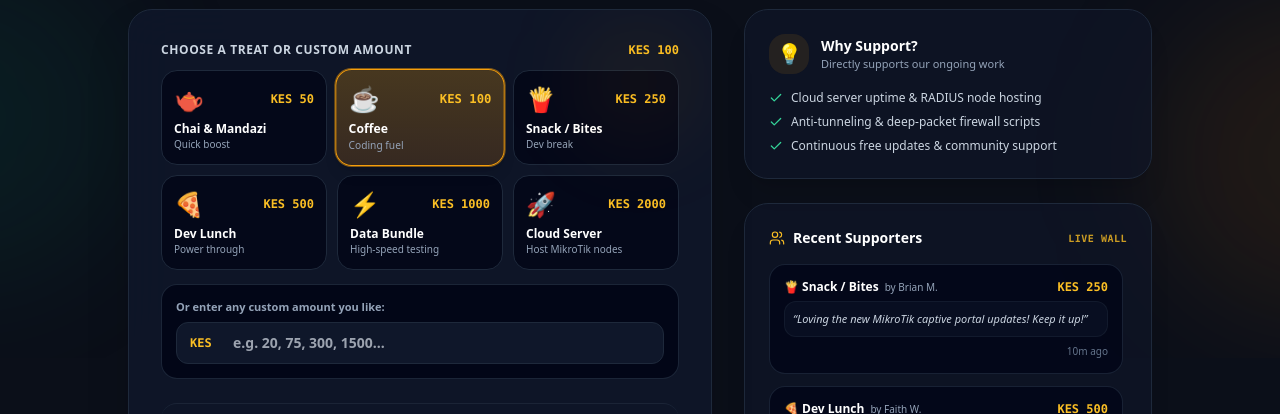
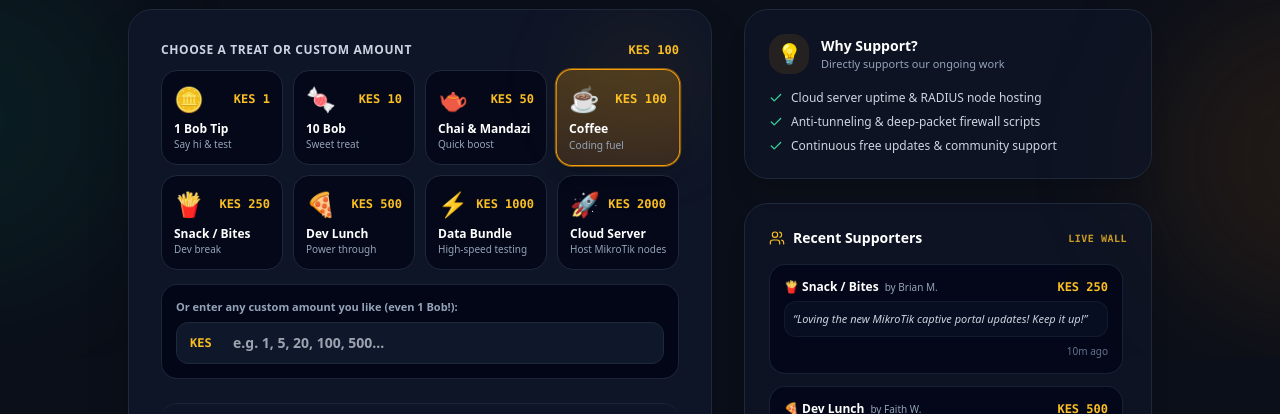
Before and after one commit to rayke455/mashupkgrid-isp, a Next.js app in the folder apps/web/: page /donate in a window 1280 px wide. Shown: the part 442-856 px from the top of the page. Built offline with nearby package versions, Linux system fonts and the light colour scheme; no server answers.

Commit message:
feat(donate): allow 1 Bob tips and custom donations down to KES 1

```diff
--- a/apps/web/src/app/donate/page.tsx
+++ b/apps/web/src/app/donate/page.tsx
@@ -22,6 +22,8 @@ interface DonationGift {
 }
 
 const DONATION_GIFTS: DonationGift[] = [
+  { id: "bob1", emoji: "🪙", label: "1 Bob Tip", amount: 1, desc: "Say hi & test" },
+  { id: "bob10", emoji: "🍬", label: "10 Bob", amount: 10, desc: "Sweet treat" },
   { id: "chai", emoji: "🫖", label: "Chai & Mandazi", amount: 50, desc: "Quick boost" },
   { id: "coffee", emoji: "☕", label: "Coffee", amount: 100, desc: "Coding fuel" },
   { id: "snack", emoji: "🍟", label: "Snack / Bites", amount: 250, desc: "Dev break" },
@@ -329,8 +331,8 @@ export default function DonateCoffeePage() {
       return;
     }
 
-    if (donationAmount < 10) {
-      setErrorMsg("Please enter an amount of at least KES 10.");
+    if (donationAmount < 1) {
+      setErrorMsg("Please enter an amount of at least KES 1 (1 Bob).");
       return;
     }
 
@@ -460,8 +462,8 @@ export default function DonateCoffeePage() {
                   </span>
                 </div>
 
-                {/* 6 Preset Gifts */}
-                <div className="grid grid-cols-2 sm:grid-cols-3 gap-2.5 mb-3.5">
+                {/* Preset Gifts */}
+                <div className="grid grid-cols-2 sm:grid-cols-4 gap-2.5 mb-3.5">
                   {DONATION_GIFTS.map((gift) => {
                     const isSelected = !isCustom && selectedGiftId === gift.id;
                     return (
@@ -493,7 +495,7 @@ export default function DonateCoffeePage() {
                 {/* Prominent Custom Amount Input */}
                 <div className="p-3.5 rounded-2xl bg-slate-950 border border-slate-800/90 space-y-1.5">
                   <label className="block text-[11px] font-semibold text-slate-400">
-                    Or enter any custom amount you like:
+                    Or enter any custom amount you like (even 1 Bob!):
                   </label>
                   <div className="relative">
                     <span className="absolute left-3.5 top-1/2 -translate-y-1/2 text-xs font-bold text-amber-400 font-mono">
@@ -501,8 +503,8 @@ export default function DonateCoffeePage() {
                     </span>
                     <input
                       type="number"
-                      min="10"
-                      step="10"
+                      min="1"
+                      step="1"
                       value={customAmountText}
                       onChange={(e) => handleCustomAmountChange(e.target.value)}
                       onKeyDown={(e) => {
@@ -511,7 +513,7 @@ export default function DonateCoffeePage() {
                           focusAndScrollToPhone();
                         }
                       }}
-                      placeholder="e.g. 20, 75, 300, 1500..."
+                      placeholder="e.g. 1, 5, 20, 100, 500..."
                       className={`w-full pl-14 pr-4 py-2.5 rounded-xl bg-slate-900 border text-white font-bold text-sm focus:outline-none transition-all ${
                         isCustom
                           ? "border-amber-500 ring-1 ring-amber-500/50"
```
